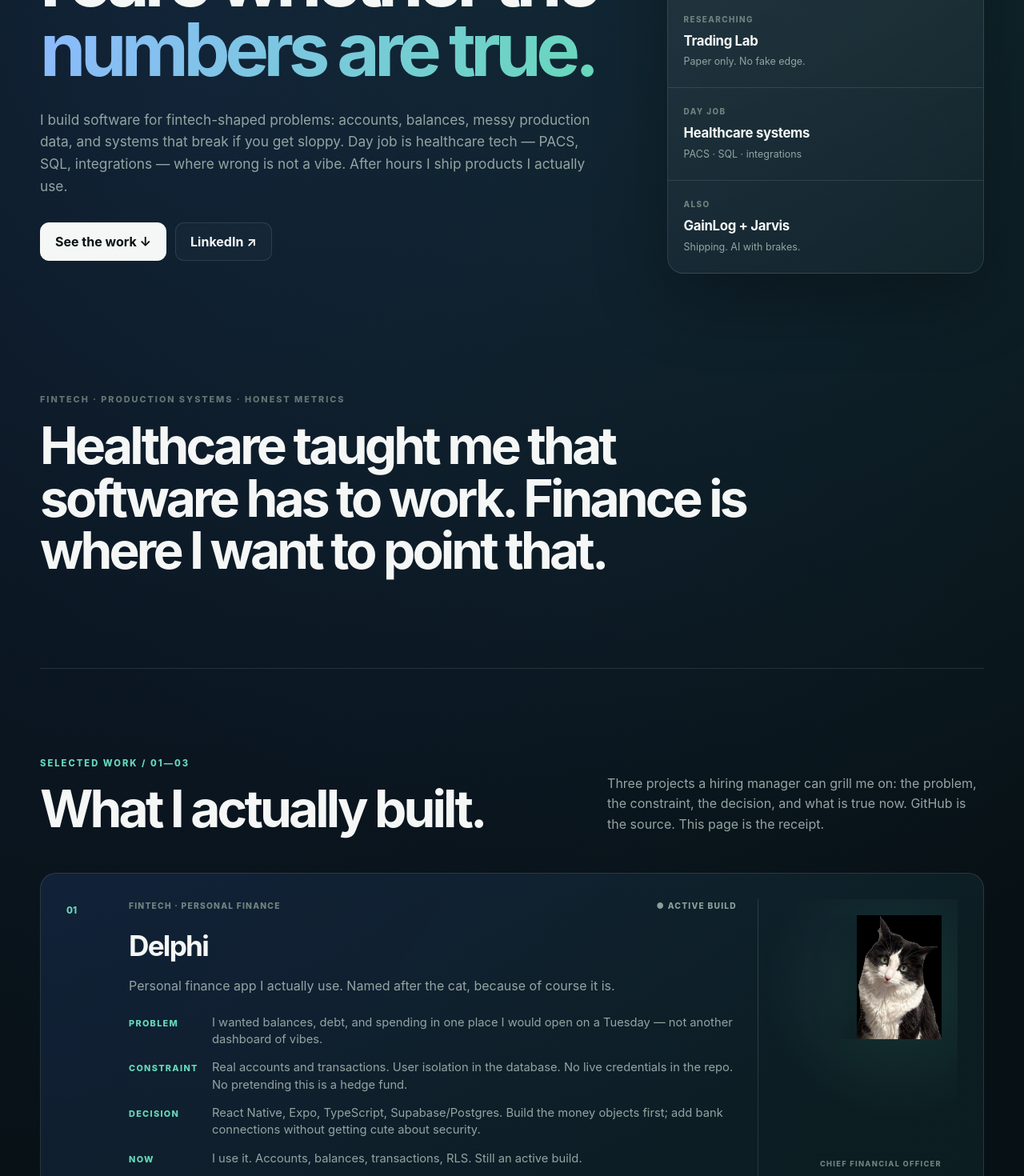
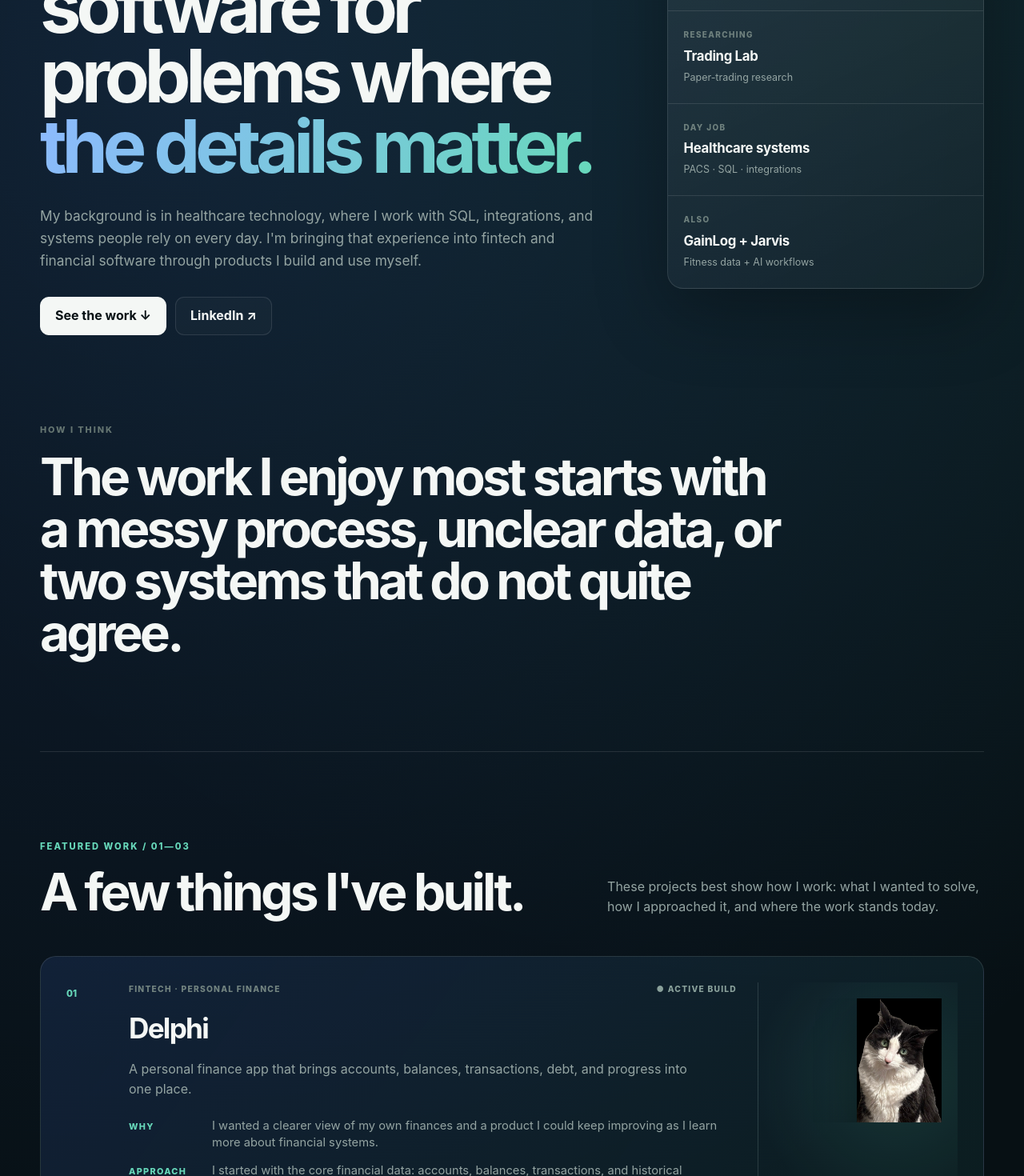
Before and after one commit to KumarG23/Neal-Portfolio, a Next.js app: page / in a window 1280 px wide. Shown: the part 380-1850 px from the top of the page at 80% size. Built offline with nearby package versions, Linux system fonts and the light colour scheme.

Commit message:
Refine portfolio copy for a professional tone

```diff
--- a/app/layout.tsx
+++ b/app/layout.tsx
@@ -2,9 +2,9 @@ import type { Metadata } from "next";
 import "./globals.css";
 
 export const metadata: Metadata = {
-  title: "Neal Sharma | Fintech software",
+  title: "Neal Sharma | Software, Data & Finance",
   description:
-    "Neal Sharma — software for money and messy production systems. Lexington, KY. Open to the right fintech role.",
+    "Neal Sharma builds practical software across data, financial systems, and production technology.",
 };
 
 export default function RootLayout({ children }: Readonly<{ children: React.ReactNode }>) {
--- a/app/page.tsx
+++ b/app/page.tsx
@@ -4,12 +4,12 @@ const projects = [
     name: "Delphi",
     type: "FINTECH · PERSONAL FINANCE",
     status: "ACTIVE BUILD",
-    summary: "Personal finance app I actually use. Named after the cat, because of course it is.",
+    summary: "A personal finance app that brings accounts, balances, transactions, debt, and progress into one place.",
     receipts: [
-      ["Problem", "I wanted balances, debt, and spending in one place I would open on a Tuesday — not another dashboard of vibes."],
-      ["Constraint", "Real accounts and transactions. User isolation in the database. No live credentials in the repo. No pretending this is a hedge fund."],
-      ["Decision", "React Native, Expo, TypeScript, Supabase/Postgres. Build the money objects first; add bank connections without getting cute about security."],
-      ["Now", "I use it. Accounts, balances, transactions, RLS. Still an active build."],
+      ["Why", "I wanted a clearer view of my own finances and a product I could keep improving as I learn more about financial systems."],
+      ["Approach", "I started with the core financial data: accounts, balances, transactions, and historical snapshots."],
+      ["Built with", "React Native, Expo, TypeScript, and Supabase/Postgres, with each user's financial data kept separate."],
+      ["Status", "The core account, balance, and transaction features are working. I use the app and continue to build on it."],
     ],
     tags: ["TypeScript", "React Native", "Supabase", "PostgreSQL"],
     href: "https://github.com/KumarG23/delphi",
@@ -20,12 +20,12 @@ const projects = [
     name: "Trading Lab",
     type: "FINANCIAL RESEARCH · PYTHON",
     status: "RESEARCH MODE",
-    summary: "A place to test market ideas without lying to myself about edge.",
+    summary: "A paper-trading research environment for testing market ideas and measuring results over time.",
     receipts: [
-      ["Problem", "Backtests are easy to flatter. I wanted a lab that makes overconfidence expensive."],
-      ["Constraint", "Paper only. Research is not a portfolio. A tiny sample is not a strategy."],
-      ["Decision", "Explicit strategies, historical tests, deterministic metrics, journaling, and human approval gates before anything looks executable."],
-      ["Now", "Still paper. Still research mode. Still no edge claim."],
+      ["Why", "After four years of trading and studying markets, I wanted a more disciplined way to test ideas and learn from the results."],
+      ["Approach", "Strategies are written down before testing, tracked with consistent metrics, and reviewed across a larger sample."],
+      ["Boundary", "The project stays paper-only, and research results are kept separate from portfolio results."],
+      ["Status", "Research is ongoing. Live trading is not enabled."],
     ],
     tags: ["Python", "SQLite", "Backtesting", "Metrics"],
     href: "https://github.com/KumarG23/trading-lab",
@@ -35,12 +35,12 @@ const projects = [
     name: "Nepali Threads",
     type: "COMMERCE · FULL STACK",
     status: "PRE-LAUNCH",
-    summary: "Family storefront for Nepali goods. The product is built. The shop is not fully launched yet.",
+    summary: "A family-built online store for Nepali goods, with the main storefront and checkout experience in place.",
     receipts: [
-      ["Problem", "Family wanted to sell real products without duct-taping a spreadsheet to a checkout page."],
-      ["Constraint", "Accounts, inventory, Stripe, and a launch that is a business problem — not a coding one."],
-      ["Decision", "Full storefront with payments and order flow. Started as a React/Django capstone; the current product lives in the Nepali Threads repo."],
-      ["Now", "Pre-launch. Software is real. Store hours are not."],
+      ["Why", "My family needed a real storefront for products they plan to sell, not just a portfolio demo."],
+      ["Approach", "I built the shopping, account, payment, order, and inventory workflows around how the business will operate."],
+      ["Progress", "It began as a React/Django capstone and later became a rebuilt Next.js product."],
+      ["Status", "The software is built and being prepared for the business launch."],
     ],
     tags: ["Next.js", "TypeScript", "Stripe", "PostgreSQL"],
     href: "https://github.com/KumarG23/nepali-threads",
@@ -52,27 +52,27 @@ const alsoShipping = [
     name: "GainLog",
     type: "HEALTH · MOBILE",
     status: "ACTIVE BUILD",
-    summary: "Workouts, nutrition, trends, Health Connect. I use it. Off-target for a fintech search, still real.",
+    summary: "A fitness and nutrition app for workouts, goals, trends, reminders, and Android Health Connect data.",
     href: "https://github.com/KumarG23/GainLog",
   },
   {
     name: "Jarvis Command",
     type: "AI · SYSTEMS",
     status: "ITERATING",
-    summary: "Chat-first command center with tools, artifacts, and approvals. I treat AI like production software, not a model with root.",
+    summary: "A chat-first workspace for managing projects, tools, approvals, and AI-assisted workflows.",
     href: "https://github.com/KumarG23/jarvis-command",
   },
 ];
 
 const proofs = [
-  ["SQL in production", "Not course SQL. Queries against systems where a bad join is an operational problem."],
-  ["Integrations", "Vendors, APIs, and workflows that have to keep working after the demo."],
-  ["Identity and access", "Auth, roles, least privilege. Healthcare made this non-optional."],
-  ["Money as data", "Accounts, balances, transactions, isolation. If it does not reconcile, it is not done."],
-  ["Paper until proven", "Trading Lab stays research and paper. I will not claim an edge I did not earn."],
-  ["Real checkout", "Nepali Threads has Stripe, accounts, and inventory. Built. Not fully launched."],
-  ["AI with brakes", "Agents, tools, approvals. I do not give a model production and hope."],
-  ["Markets, not a costume", "Four years of charts, journals, and being wrong on the record. Not a CFA. Not a tourist."],
+  ["Production systems", "I support and troubleshoot software that people rely on for daily work."],
+  ["SQL and data", "I work with operational data, reporting, databases, and the details behind the numbers."],
+  ["Integrations", "I connect systems and work through the vendor, API, and workflow issues between them."],
+  ["Financial products", "I build with accounts, balances, transactions, market data, and financial reporting concepts."],
+  ["Security mindset", "I consider access, privacy, and least privilege from the beginning."],
+  ["Product judgment", "I decide what to build, what to leave out, and how to tell whether it is working."],
+  ["AI-assisted development", "I use AI tools heavily while remaining responsible for architecture, testing, and final decisions."],
+  ["Market experience", "I spent four years trading, analyzing markets, journaling decisions, and managing risk."],
 ];
 
 export default function Home() {
@@ -84,7 +84,7 @@ export default function Home() {
         </a>
         <nav aria-label="Primary navigation">
           <a href="#work">Work</a>
-          <a href="#proof">Proof</a>
+          <a href="#proof">Experience</a>
           <a href="#about">About</a>
           <a href="https://github.com/KumarG23" target="_blank" rel="noreferrer">
             GitHub ↗
@@ -102,10 +102,10 @@ export default function Home() {
           </div>
           <p className="kicker">NEAL SHARMA / LEXINGTON, KY</p>
           <h1>
-            I care whether the <span>numbers are true.</span>
+            I build practical software for problems where <span>the details matter.</span>
           </h1>
           <p className="lede">
-            I build software for fintech-shaped problems: accounts, balances, messy production data, and systems that break if you get sloppy. Day job is healthcare tech — PACS, SQL, integrations — where wrong is not a vibe. After hours I ship products I actually use.
+            My background is in healthcare technology, where I work with SQL, integrations, and systems people rely on every day. I'm bringing that experience into fintech and financial software through products I build and use myself.
           </p>
           <div className="hero-actions">
             <a className="button primary" href="#work">
@@ -129,12 +129,12 @@ export default function Home() {
           <div className="now-row">
             <span>BUILDING</span>
             <strong>Delphi</strong>
-            <em>Personal finance I actually use</em>
+            <em>Personal finance app</em>
           </div>
           <div className="now-row">
             <span>RESEARCHING</span>
             <strong>Trading Lab</strong>
-            <em>Paper only. No fake edge.</em>
+            <em>Paper-trading research</em>
           </div>
           <div className="now-row">
             <span>DAY JOB</span>
@@ -144,24 +144,24 @@ export default function Home() {
           <div className="now-row">
             <span>ALSO</span>
             <strong>GainLog + Jarvis</strong>
-            <em>Shipping. AI with brakes.</em>
+            <em>Fitness data + AI workflows</em>
           </div>
         </aside>
       </section>
 
       <section className="manifesto shell">
-        <p>FINTECH · PRODUCTION SYSTEMS · HONEST METRICS</p>
-        <h2>Healthcare taught me that software has to work. Finance is where I want to point that.</h2>
+        <p>HOW I THINK</p>
+        <h2>The work I enjoy most starts with a messy process, unclear data, or two systems that do not quite agree.</h2>
       </section>
 
       <section className="section shell" id="work">
         <div className="section-heading">
           <div>
-            <p className="kicker">SELECTED WORK / 01—03</p>
-            <h2>What I actually built.</h2>
+            <p className="kicker">FEATURED WORK / 01—03</p>
+            <h2>A few things I've built.</h2>
           </div>
           <p>
-            Three projects a hiring manager can grill me on: the problem, the constraint, the decision, and what is true now. GitHub is the source. This page is the receipt.
+            These projects best show how I work: what I wanted to solve, how I approached it, and where the work stands today.
           </p>
         </div>
         <div className="project-stack">
@@ -227,11 +227,11 @@ export default function Home() {
       <section className="section shell" id="proof">
         <div className="section-heading">
           <div>
-            <p className="kicker">PROOF, NOT ADJECTIVES</p>
-            <h2>Things I can defend on a call.</h2>
+            <p className="kicker">EXPERIENCE</p>
+            <h2>What I bring to the work.</h2>
           </div>
           <p>
-            I am aiming at AI-assisted software and product engineering in fintech. Analysis is how I think. It is not a second identity.
+            I'm most interested in software and product roles in fintech, especially where data, integrations, and financial knowledge overlap.
           </p>
         </div>
         <div className="lane-grid proof-grid">
@@ -255,13 +255,13 @@ export default function Home() {
             <img src="/images/neal.jpg" alt="Neal Sharma" />
           </div>
           <p>
-            Day job is healthcare technology: PACS, databases, integrations, infrastructure. Accuracy is not a slogan there. Wrong data breaks operations.
+            My career started in healthcare technology, supporting PACS, databases, integrations, and infrastructure. It taught me how much good software depends on understanding the people, data, and workflows around it.
           </p>
           <p>
-            That work made me a SQL-and-systems person. I also did a 500-hour full-time software program, and I spent four years looking at markets the unglamorous way — journals, risk, and being wrong on the record to myself.
+            I later completed a 500-hour full-time software development program and kept building from there. I also spent four years trading and studying financial markets, which is a big part of why fintech feels like a natural next step.
           </p>
           <p>
-            Now I point the same instincts at products of my own. Delphi is the flagship. Trading Lab is where I refuse to invent an edge. I still lift, still follow markets, and still let the cat name things.
+            Today I'm combining those areas through projects such as Delphi and Trading Lab. I'm looking for a role where I can keep building useful software, learn from a strong team, and contribute the experience I already have with production systems and financial analysis.
           </p>
           <p className="human-note">Lexington, KY. Family, lifting, finance, and an unreasonable amount of cat involvement in product naming.</p>
         </div>
@@ -269,9 +269,9 @@ export default function Home() {
 
       <section className="cta shell">
         <p className="kicker">NEAL SHARMA / 2026</p>
-        <h2>Fintech software. Remote or hybrid. The right role, not any role.</h2>
+        <h2>I'm looking for the right next role in fintech or financial software.</h2>
         <p>
-          If you need someone who can build, read a ledger, and not decorate a metric — LinkedIn is the fastest way to reach me.
+          I'm especially interested in software, product, and data-focused roles where practical experience across systems and finance is useful.
         </p>
         <div className="hero-actions centered">
           <a
```
Also changed, not shown: 1 other file (tests, documents, lock files or other folders).
